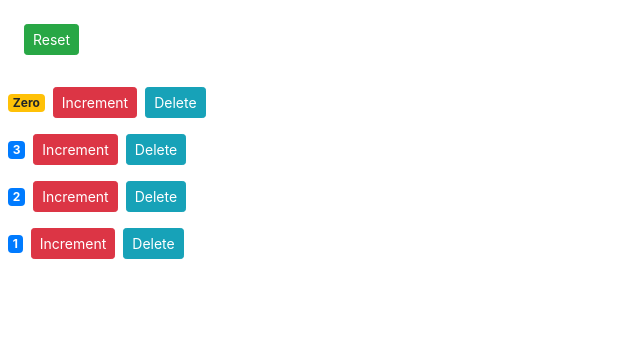
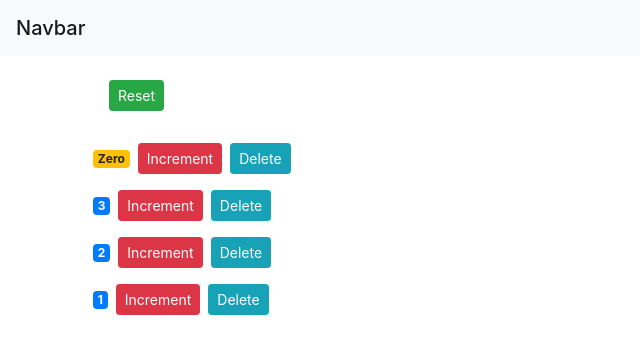
Before and after one commit to priyansh18/React-Crash, a React (Create React App) app in the folder react-app/: page / in a window 1280 px wide. Shown: the top 354 px of the page, without its empty margins (0-640 px from the left). Built offline with nearby package versions, Linux system fonts and the light colour scheme.

Commit message:
Multiple Components in Sync

```diff
--- a/react-app/src/App.js
+++ b/react-app/src/App.js
@@ -1,9 +1,18 @@
 import React from "react";
-import logo from "./logo.svg";
+// import logo from "./logo.svg";
 import "./App.css";
+import Navbar from "./components/navbar";
+import Counters from "./components/counters";
 
 function App() {
-  return <div className="App"></div>;
+  return (
+    <React.Fragment>
+      <Navbar />
+      <main className="container">
+        <Counters />
+      </main>
+    </React.Fragment>
+  );
 }
 
 export default App;
--- /dev/null
+++ b/react-app/src/components/navbar.jsx
@@ -0,0 +1,14 @@
+import React, { Component } from "react";
+
+class Navbar extends Component {
+  // state = {  }
+  render() {
+    return (
+      <nav className="navbar navbar-light bg-light">
+        <span className="navbar-brand mb-0 h1">Navbar</span>
+      </nav>
+    );
+  }
+}
+
+export default Navbar;
--- a/react-app/src/index.js
+++ b/react-app/src/index.js
@@ -4,10 +4,10 @@
 import App from "./App";
 import * as serviceWorker from "./serviceWorker";
 import "bootstrap/dist/css/bootstrap.css";
-import Counters from "./components/counters";
+
 ReactDOM.render(
   <React.StrictMode>
-    <Counters />
+    <App />
   </React.StrictMode>,
   document.getElementById("root")
 );
```
